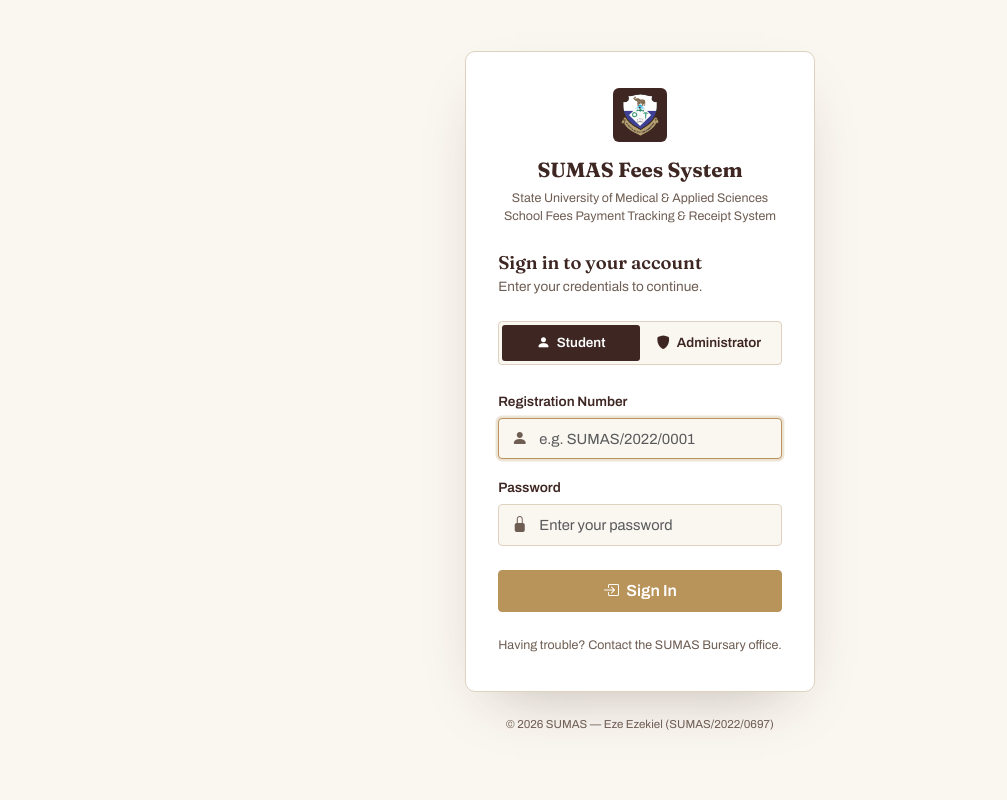
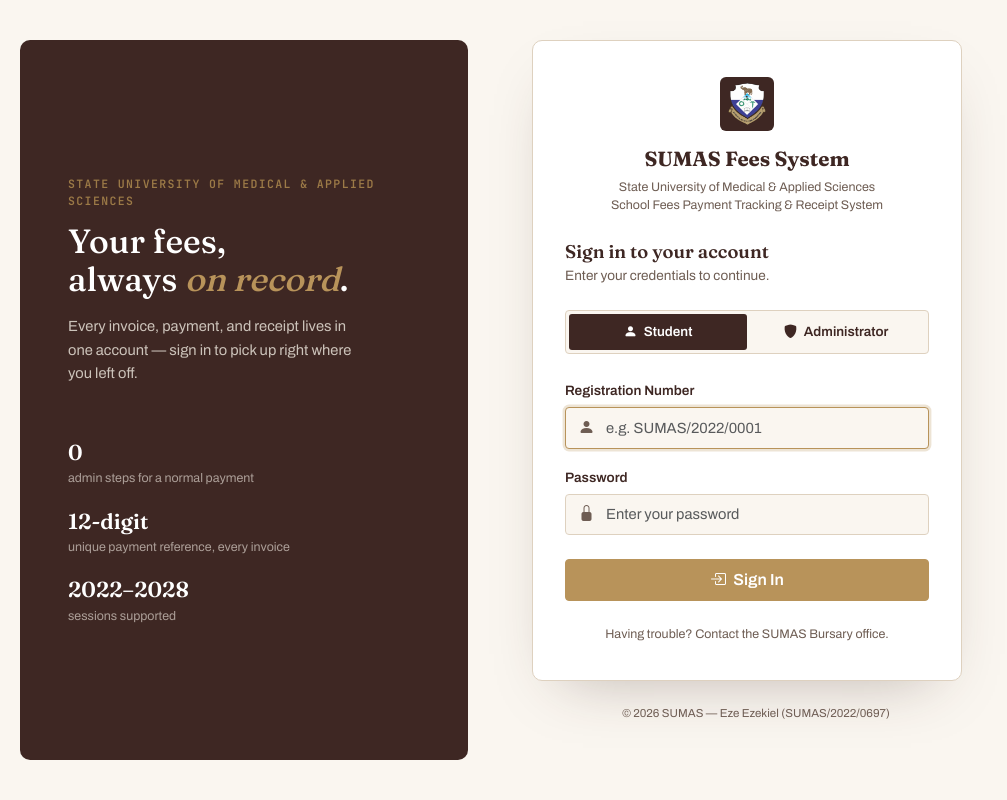
Before and after one commit to IsraelChisom/sumas-fees-system, a Flask app: page /auth/login in a window 1280 px wide. Shown: the whole page, without its empty margins (0-1007 px from the left). Run offline with Flask 3, Linux system fonts and the light colour scheme.

Commit message:
Bring the homepage's distinctive visual language into login and dashboard
Rounded corners alone didn't read as "the same design as the homepage"
-- correctly called out again. This reuses the homepage's actual
distinctive elements (mono eyebrow, italic-gold-accent serif headline,
mono stat callouts, chip pills), not just its card shape, on the two
highest-visibility pages after the homepage itself.

- auth/login.html: new .auth-showcase panel beside the sign-in card on
  screens wider than 900px -- a flat espresso panel reusing .home-eyebrow
  and the exact same three stat callouts as the homepage hero ("0 admin
  steps", "12-digit reference", "2022-2028 sessions"), with a headline in
  the same italic-gold-accent-word pattern as "Prove it forever."
  Collapses to just the form card on narrower screens (login stays
  simple/fast on phones) -- verified at 375px. The 404/500 error pages
  keep the plain single-column .auth-page unchanged.
- student/dashboard.html: the identity line (reg number / department /
  faculty / level) is now four .tag-chip mono pills instead of
  middot-separated plain text -- the same pill shape as the homepage's
  .session-chip, just styled for a dark fill. The reg number gets the
  gold-filled accent variant. Wraps cleanly at 375px.

Left the admin dashboard's plain .page-heading as-is -- it already
matches every other admin list page for consistency, and introducing a
one-off dark band there would break that consistency rather than extend
the reference design.

All 11 smoke-test suites pass.

Co-Authored-By: Claude Sonnet 5 <noreply@anthropic.com>

```diff
--- a/app/static/css/style.css
+++ b/app/static/css/style.css
@@ -669,6 +669,51 @@ a, .btn, .nav-link, .qa-item, .table-hover tbody tr {
   background: var(--ivory);
 }
 
+/* login.html only (not the 404/500 pages, which keep the plain centered
+   .auth-page) — a showcase panel reusing the homepage hero's own voice
+   (mono eyebrow, serif headline with an italic gold accent word, the
+   same three mono stat callouts) sits beside the sign-in card, instead
+   of a bare form on its own. */
+.auth-page-split {
+  display: grid;
+  grid-template-columns: 1fr 1fr;
+  align-items: stretch;
+  gap: clamp(2rem, 5vw, 4.5rem);
+  max-width: 1000px;
+  width: 100%;
+}
+.auth-showcase {
+  background: var(--espresso);
+  border-radius: var(--radius-lg);
+  padding: clamp(2rem, 4vw, 3rem);
+  display: flex;
+  flex-direction: column;
+  justify-content: center;
+}
+.auth-showcase-title {
+  font-family: var(--font-heading);
+  font-size: clamp(1.6rem, 2vw + 1rem, 2.1rem);
+  font-weight: 500;
+  line-height: 1.15;
+  color: #fff;
+  margin: .8rem 0 1rem;
+}
+.auth-showcase-title em { font-style: italic; color: var(--gold); font-weight: 500; }
+.auth-showcase-sub {
+  font-family: var(--font-body);
+  font-size: .92rem;
+  line-height: 1.6;
+  color: rgba(245, 239, 230, .78);
+  max-width: 34ch;
+}
+.auth-showcase-stats { margin-top: 2.2rem; display: flex; flex-direction: column; gap: 1.1rem; }
+.auth-showcase-stats div { font-family: var(--font-body); font-size: .78rem; color: rgba(245, 239, 230, .6); }
+.auth-showcase-stats strong { display: block; font-family: var(--font-heading); font-size: 1.35rem; font-weight: 600; color: #fff; }
+@media (max-width: 900px) {
+  .auth-page-split { grid-template-columns: 1fr; max-width: 430px; }
+  .auth-showcase { display: none; }
+}
+
 .auth-card {
   width: 100%;
   max-width: 430px;
@@ -796,12 +841,22 @@ a, .btn, .nav-link, .qa-item, .table-hover tbody tr {
   font-size: 1.7rem;
   margin-bottom: .4rem;
 }
-.dashboard-header-tag {
-  font-family: var(--font-body);
-  font-size: .82rem;
-  color: rgba(245, 239, 230, .7);
-}
-.dashboard-header-tag .reg-number { color: var(--gold); font-weight: 600; }
+.dashboard-header-tag { display: flex; flex-wrap: wrap; gap: .45rem; }
+/* Mono chip pills — the same shape as the homepage's .session-chip,
+   reused here on a dark fill instead of .session-chip's light-page
+   colors, so the identity line reads as the same "Clinical Ledger"
+   vocabulary rather than plain middot-separated text. */
+.tag-chip {
+  display: inline-block;
+  font-family: var(--font-mono);
+  font-size: .72rem;
+  font-weight: 600;
+  padding: .22rem .65rem;
+  border: 1px solid rgba(245, 239, 230, .28);
+  border-radius: 100px;
+  color: rgba(245, 239, 230, .88);
+}
+.tag-chip.tag-chip-accent { background: var(--gold); border-color: var(--gold); color: var(--espresso-dark); }
 
 .dashboard-header-stats { display: flex; gap: 2.25rem; }
 .dashboard-stat-label {
--- a/app/templates/auth/login.html
+++ b/app/templates/auth/login.html
@@ -3,7 +3,22 @@
 {% block title %}Log in{% endblock %}
 
 {% block content_plain %}
-<div class="auth-page">
+<div class="auth-page auth-page-split">
+
+  <div class="auth-showcase">
+    <span class="home-eyebrow">State University of Medical &amp; Applied Sciences</span>
+    <h2 class="auth-showcase-title">Your fees,<br>always <em>on record</em>.</h2>
+    <p class="auth-showcase-sub">
+      Every invoice, payment, and receipt lives in one account &mdash; sign in
+      to pick up right where you left off.
+    </p>
+    <div class="auth-showcase-stats">
+      <div><strong>0</strong>admin steps for a normal payment</div>
+      <div><strong>12-digit</strong>unique payment reference, every invoice</div>
+      <div><strong>2022&ndash;2028</strong>sessions supported</div>
+    </div>
+  </div>
+
   <div>
 
     <div class="auth-card">
--- a/app/templates/student/dashboard.html
+++ b/app/templates/student/dashboard.html
@@ -10,8 +10,10 @@
   <div class="dashboard-header-welcome">
     <h1>Welcome, {{ student['full_name'] }}</h1>
     <div class="dashboard-header-tag">
-      <span class="reg-number data-mono">{{ student['reg_number'] }}</span>
-      &middot; {{ student['department'] }} &middot; {{ student['faculty'] }} &middot; {{ student['level'] }} Level
+      <span class="tag-chip tag-chip-accent">{{ student['reg_number'] }}</span>
+      <span class="tag-chip">{{ student['department'] }}</span>
+      <span class="tag-chip">{{ student['faculty'] }}</span>
+      <span class="tag-chip">{{ student['level'] }} Level</span>
     </div>
   </div>
   <div class="dashboard-header-stats">
```
